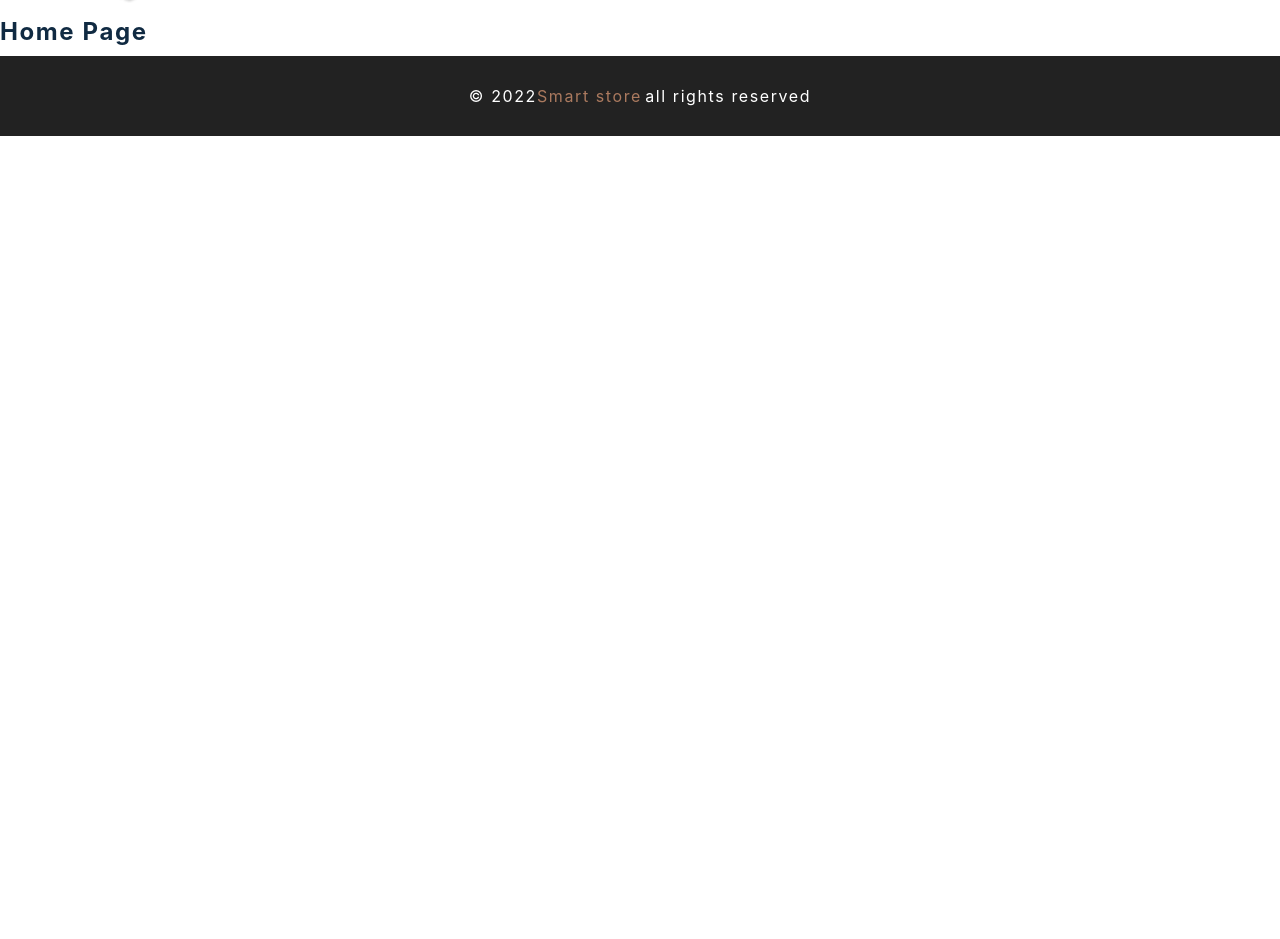
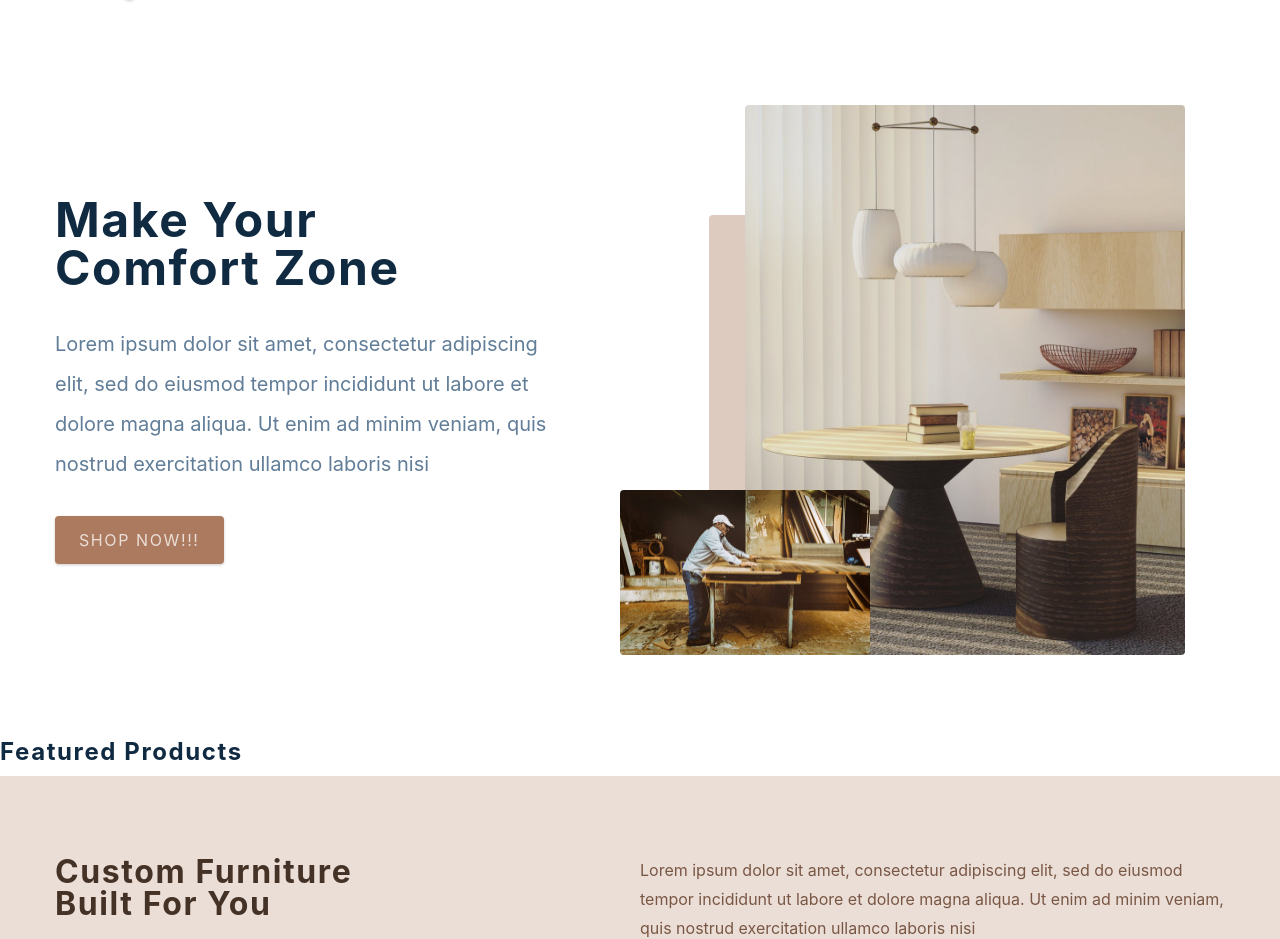
Before and after one commit to Ismat27/react_course_ecommerce, a React (Create React App) app: page / in a window 1280 px wide. Shown: the part 60-999 px from the top of the page. Before the commit the page ends 800 px from the top, so only its background shows below. Built offline with nearby package versions, Linux system fonts and the light colour scheme.

Commit message:
set contact form

```diff
--- a/src/components/Contact.js
+++ b/src/components/Contact.js
@@ -2,7 +2,25 @@ import React from 'react'
 import styled from 'styled-components'
 
 const Contact = () => {
-  return <h4>contact section</h4>
+  return <Wrapper>
+    <div className='section-center'>
+      <h3>join our newsletter and enjoy 20% discount on all products</h3>
+      <div className='content'>
+        <p>
+        Lorem ipsum dolor sit amet, consectetur adipiscing elit, sed do eiusmod tempor incididunt ut labore et dolore magna aliqua. Ut enim ad minim veniam, quis nostrud exercitation ullamco laboris nisi
+        </p>
+        <form className='contact-form'>
+          <input
+            className='form-input'
+            type={'email'}
+            placeholder='enter your email'
+
+          />
+          <button className='submit-btn'>subscribe</button>
+        </form>
+      </div>
+    </div>
+  </Wrapper>
 }
 const Wrapper = styled.section`
   padding: 5rem 0;
--- a/src/pages/CheckoutPage.js
+++ b/src/pages/CheckoutPage.js
@@ -6,7 +6,14 @@ import { useCartContext } from '../context/cart_context'
 import { Link } from 'react-router-dom'
 
 const CheckoutPage = () => {
-  return <h4>checkout page</h4>
+  return (
+    <main>
+      <PageHero title={'checkout'} />
+      <Wrapper className='page'>
+
+      </Wrapper>
+    </main>
+  )
 }
 const Wrapper = styled.div``
 export default CheckoutPage
--- a/src/pages/HomePage.js
+++ b/src/pages/HomePage.js
@@ -1,7 +1,14 @@
 import React from 'react'
 import { FeaturedProducts, Hero, Services, Contact } from '../components'
 const HomePage = () => {
-  return <h4>home page</h4>
+  return (
+    <main>
+      <Hero />
+      <FeaturedProducts />
+      <Services />
+      <Contact />
+    </main>
+  )
 }
 
 export default HomePage
```
